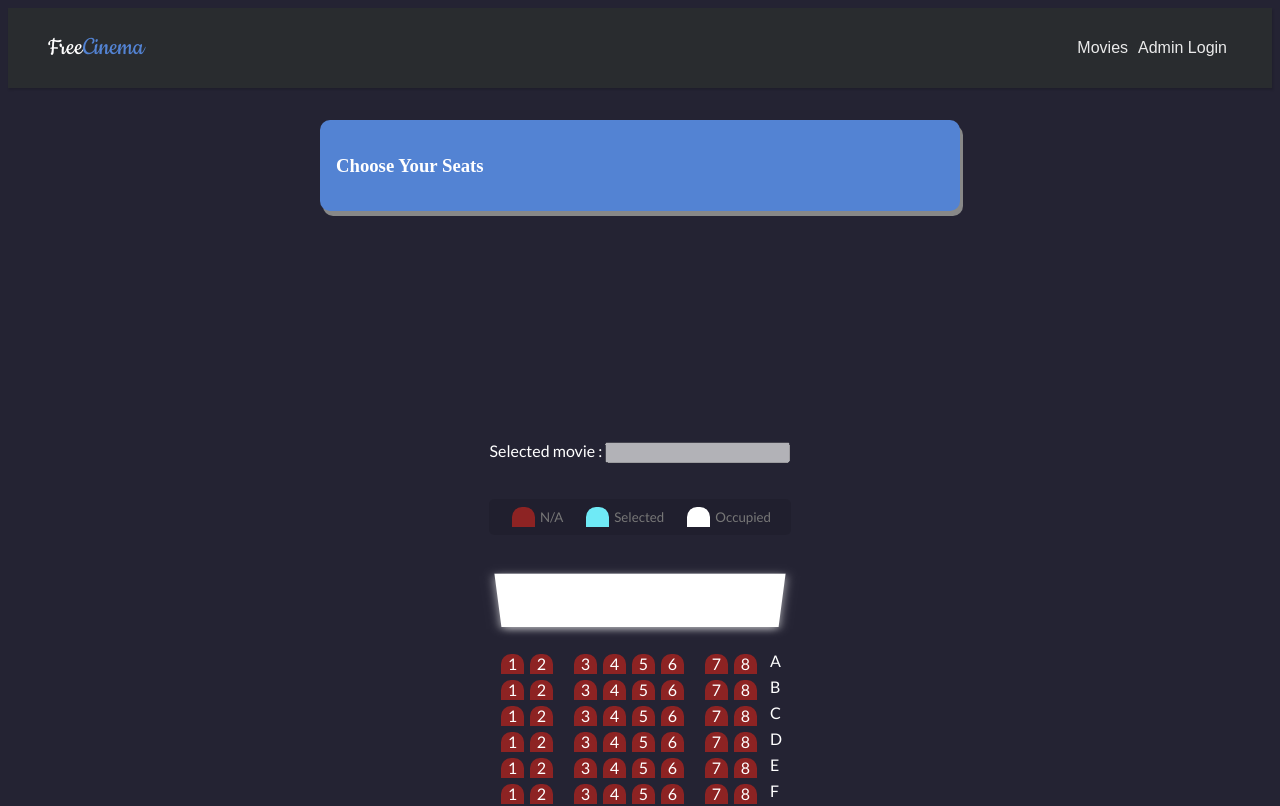
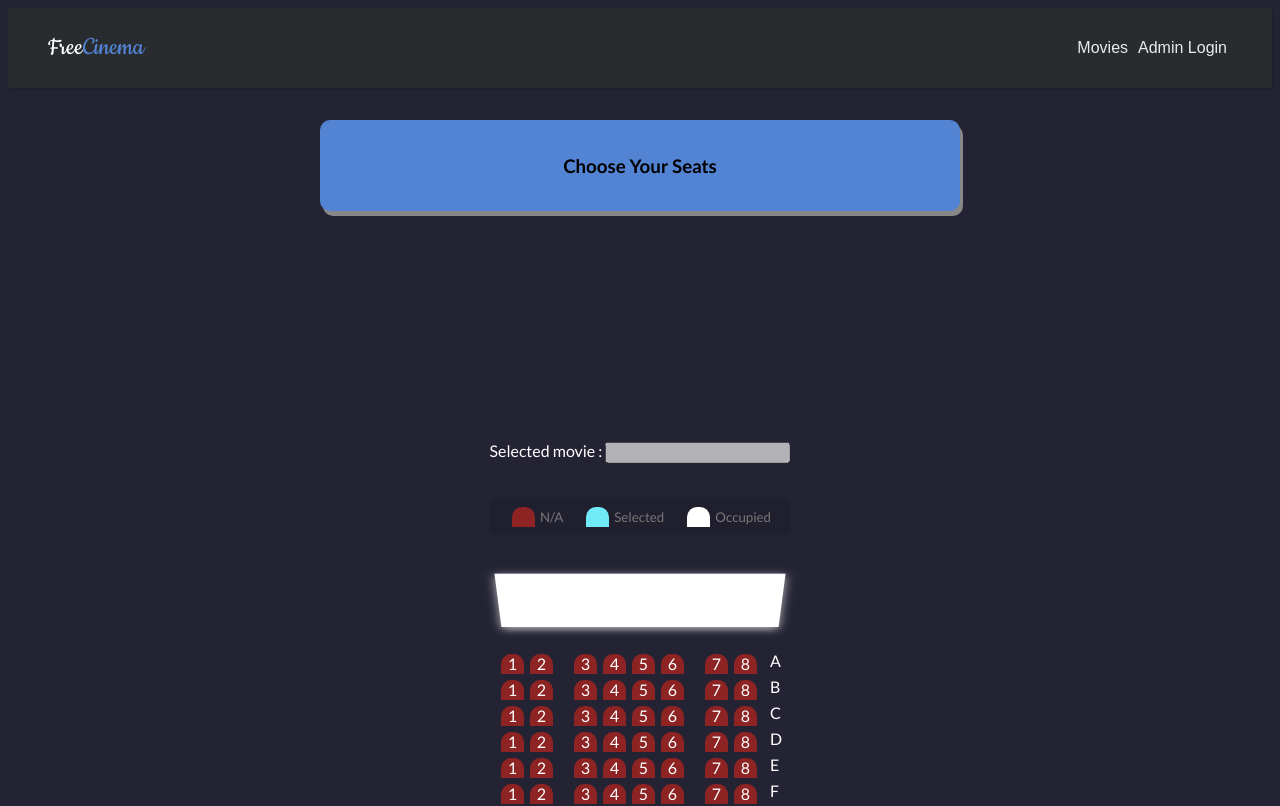
Before and after one commit to tibeterol/vue-free-cinema, a Vue app: page /ticket in a window 1280 px wide. Shown: the top 806 px of the page. Built offline with nearby package versions, Linux system fonts and the light colour scheme.

Commit message:
made some changes in titles

```diff
--- a/src/pages/GetTicket.vue
+++ b/src/pages/GetTicket.vue
@@ -114,4 +114,9 @@
   border-radius: 10px;
   box-shadow: 3px 5px #888888;
 }
+h3 {
+    color : black;
+    text-align: center;
+    font-family: 'Gill Sans', 'Gill Sans MT', Calibri, 'Trebuchet MS', sans-serif;
+}
 </style>
--- a/src/pages/UserForm.vue
+++ b/src/pages/UserForm.vue
@@ -200,4 +200,9 @@
 #error-text{
   color : red;
 }
+h3 {
+    color : black;
+    text-align: center;
+    font-family: 'Gill Sans', 'Gill Sans MT', Calibri, 'Trebuchet MS', sans-serif;
+}
 </style>
```
